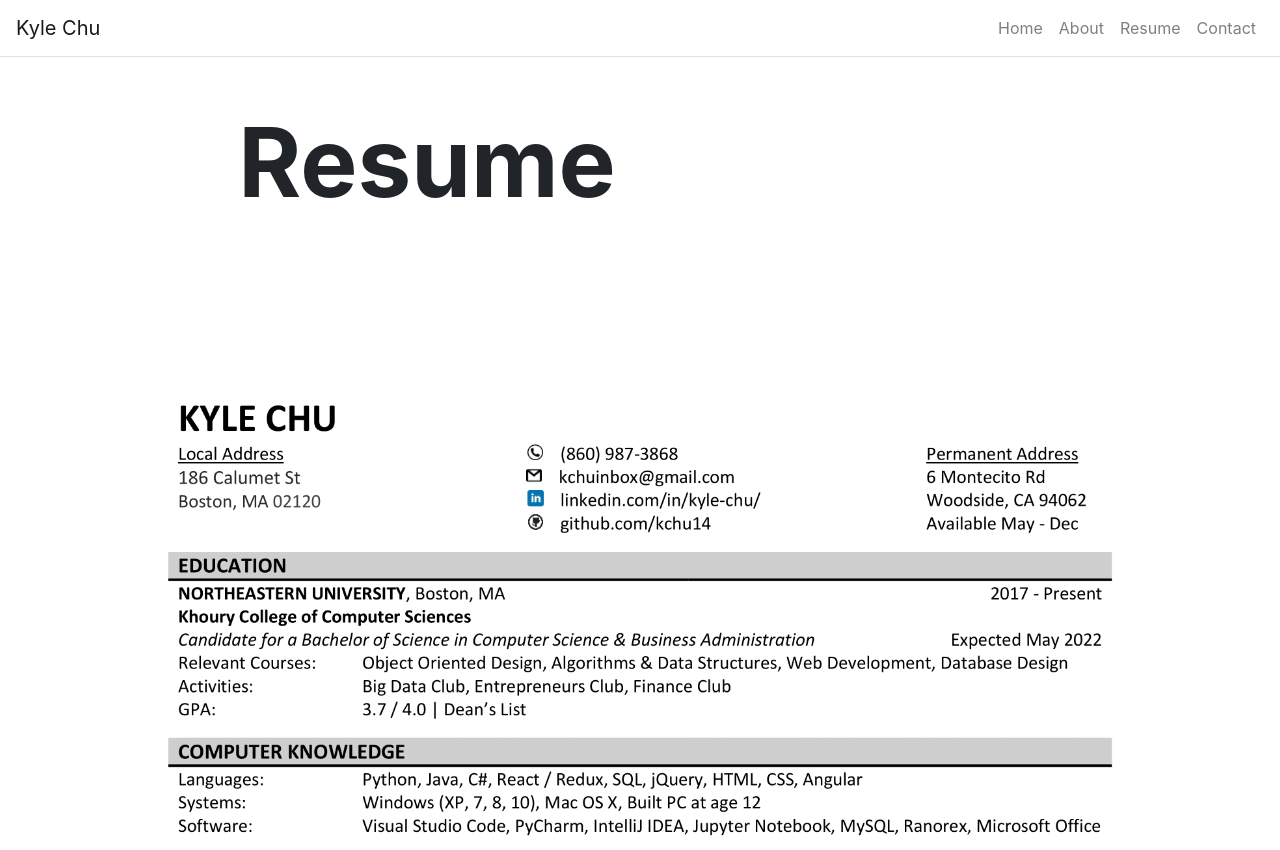
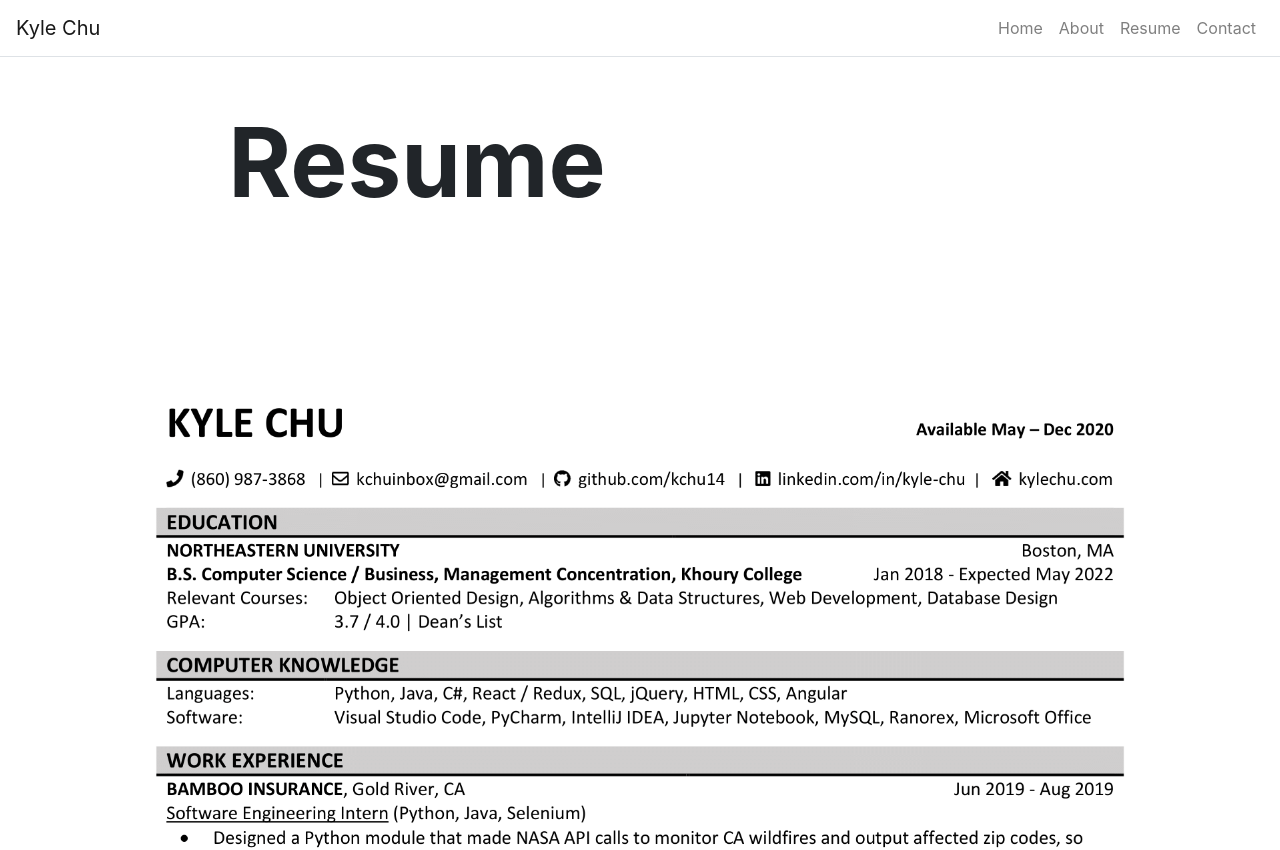
Before and after one commit to kchu14/portfolio-site, a React (Create React App) app: page /resume in a window 1280 px wide. Shown: the top 850 px of the page. Built offline with nearby package versions, Linux system fonts and the light colour scheme.

Commit message:
updated resume

```diff
--- a/src/components/Footer.js
+++ b/src/components/Footer.js
@@ -36,7 +36,7 @@ function Footer() {
                   Email: kchuinbox@gmail.com
                 </i>
               </a>
-              <a className="fb-ic " href="https://www.facebook.com/kylechu1998">
+              <a className="fb-ic" href="https://www.facebook.com/kylechu1998">
                 <i
                   className="fa fa-facebook-square black-text mr-lg-4"
                   style={{ color: "#000" }}
--- a/src/pages/ResumePage.js
+++ b/src/pages/ResumePage.js
@@ -2,18 +2,18 @@ import React from "react";
 import Hero from "../components/Hero";
 import Container from "react-bootstrap/Container";
 import Row from "react-bootstrap/Row";
-import resumeImage from "../assets/images/resume.png";
+import resumeImage from "../assets/images/3-3-20-1.png";
 
 function ResumePage(props) {
   return (
-    <Container fluid={true}>
+    <div className="pb-5 kc-h100">
       <Hero title={props.title} />
       <Row className="justify-content-around text-center">
         <div className="d-inline-block g-card">
           <img className="col-11" src={resumeImage} alt={resumeImage} />
         </div>
       </Row>
-    </Container>
+    </div>
   );
 }
 
```
Also changed, not shown: src/assets/images/3-3-20-1.png (added).
